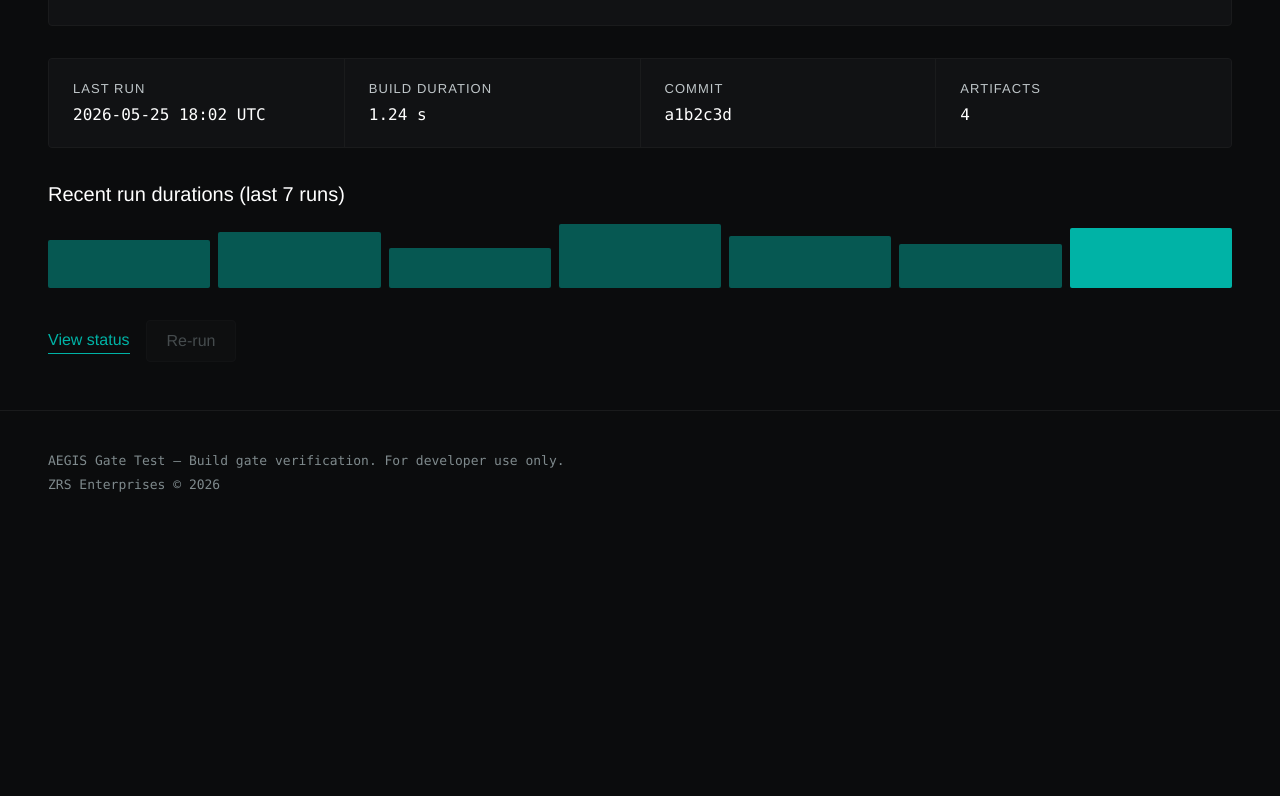
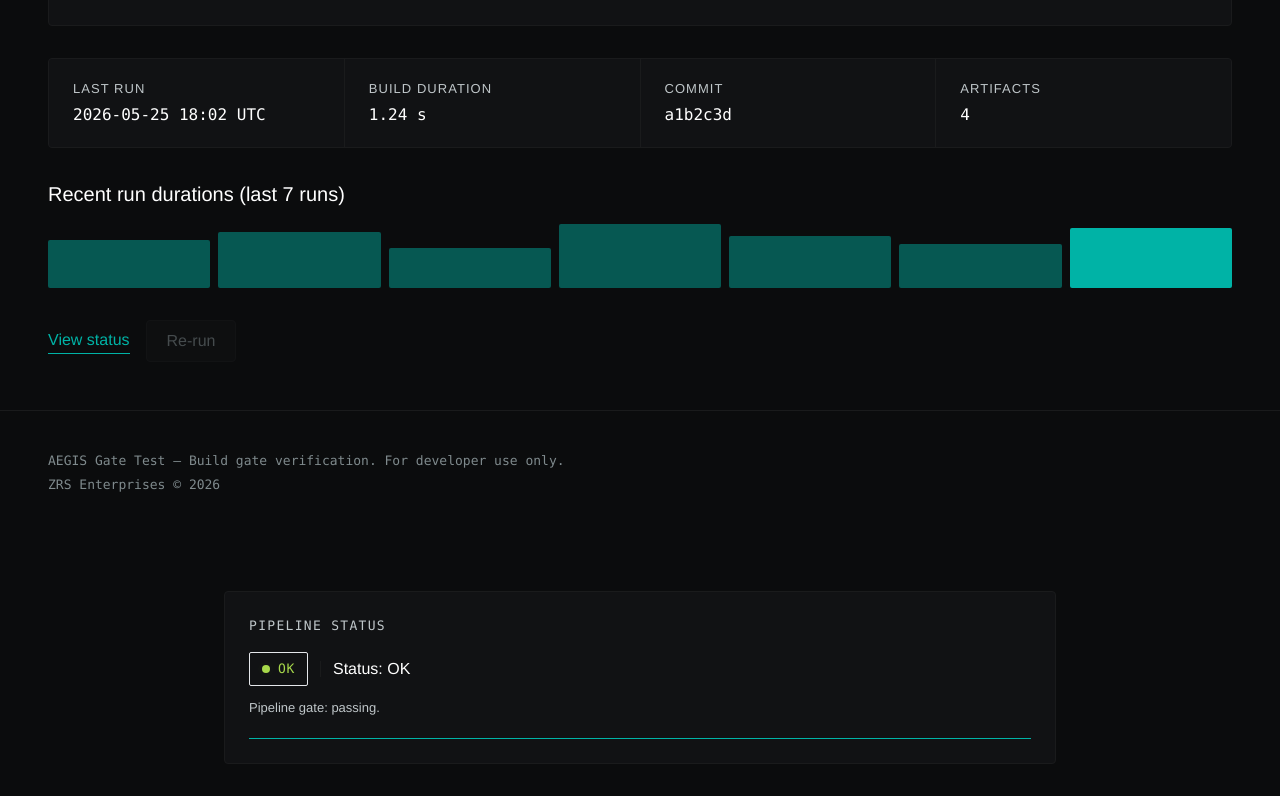
Before and after one commit to AEGIS-OSX/auditgatetest2, a Next.js app: page / in a window 1280 px wide. Shown: the part 385-1181 px from the top of the page. Before the commit the page ends 944 px from the top, so only its background shows below. Built offline with nearby package versions, Linux system fonts and the light colour scheme.

Commit message:
feat: StatusPanel — compact teal-accented status badge + one-line status copy. aria-live region. id='status-panel' for anchor  [worker-coder via sterling]

```diff
--- /dev/null
+++ b/app/components/StatusPanel.tsx
@@ -0,0 +1,124 @@
+"use client";
+import { motion } from "framer-motion";
+
+type StatusValue = "ok" | "fail" | "unknown";
+
+interface StatusPanelProps {
+  status?: StatusValue;
+  statusLabel?: string;
+  statusCopy?: string;
+}
+
+const STATUS_CONFIG: Record<StatusValue, { label: string; dotClass: string; badgeClass: string; badgeTextClass: string }> = {
+  ok: {
+    label: "OK",
+    dotClass: "bg-[var(--agt-success)]",
+    badgeClass: "bg-[var(--agt-success)]/10 border-[var(--agt-success)]/30",
+    badgeTextClass: "text-[var(--agt-success)]",
+  },
+  fail: {
+    label: "FAIL",
+    dotClass: "bg-red-500",
+    badgeClass: "bg-red-500/10 border-red-500/30",
+    badgeTextClass: "text-red-400",
+  },
+  unknown: {
+    label: "UNKNOWN",
+    dotClass: "bg-[var(--agt-muted)]",
+    badgeClass: "bg-[var(--agt-muted)]/10 border-[var(--agt-muted)]/30",
+    badgeTextClass: "text-[var(--agt-muted)]",
+  },
+};
+
+export function StatusPanel({
+  status = "ok",
+  statusLabel = "Status: OK",
+  statusCopy = "Pipeline gate: passing.",
+}: StatusPanelProps) {
+  const config = STATUS_CONFIG[status];
+
+  return (
+    <section
+      id="status-panel"
+      aria-label="Pipeline status"
+      className="w-full border border-[var(--agt-border)] bg-[var(--agt-surface)] rounded-[var(--radius-md)] p-6"
+    >
+      {/* Section label */}
+      <p
+        className="font-[family-name:var(--font-mono)] text-[length:var(--agt-type-small-size)] leading-[var(--agt-type-small-line)] text-[var(--agt-warm-gray)] uppercase tracking-widest mb-4"
+        aria-hidden="true"
+      >
+        Pipeline Status
+      </p>
+
+      {/* Badge + copy row */}
+      <div
+        role="status"
+        aria-live="polite"
+        aria-atomic="true"
+        className="flex flex-col sm:flex-row sm:items-center gap-3"
+      >
+        {/* Status badge */}
+        <motion.div
+          initial={{ opacity: 0, scale: 0.92 }}
+          animate={{ opacity: 1, scale: 1 }}
+          transition={{ duration: 0.2, ease: "easeOut" }}
+          className={`inline-flex items-center gap-2 px-3 py-1.5 rounded-[var(--radius-sm)] border font-[family-name:var(--font-mono)] text-[length:var(--agt-type-small-size)] leading-[var(--agt-type-small-line)] font-medium tracking-wider ${config.badgeClass} ${config.badgeTextClass}`}
+        >
+          {/* Pulse dot */}
+          <span className="relative flex h-2 w-2 shrink-0" aria-hidden="true">
+            {status === "ok" && (
+              <span
+                className={`animate-ping absolute inline-flex h-full w-full rounded-full opacity-60 ${config.dotClass}`}
+              />
+            )}
+            <span
+              className={`relative inline-flex rounded-full h-2 w-2 ${config.dotClass}`}
+            />
+          </span>
+          {config.label}
+        </motion.div>
+
+        {/* Divider (desktop only) */}
+        <span
+          className="hidden sm:block w-px h-4 bg-[var(--agt-border)]"
+          aria-hidden="true"
+        />
+
+        {/* Status label */}
+        <motion.p
+          initial={{ opacity: 0, x: -4 }}
+          animate={{ opacity: 1, x: 0 }}
+          transition={{ duration: 0.2, ease: "easeOut", delay: 0.05 }}
+          className="font-[family-name:var(--font-ui)] text-[length:var(--agt-type-body-size)] leading-[var(--agt-type-body-line)] font-medium text-[var(--agt-text)]"
+        >
+          {statusLabel}
+        </motion.p>
+      </div>
+
+      {/* One-line status copy */}
+      <motion.p
+        initial={{ opacity: 0 }}
+        animate={{ opacity: 1 }}
+        transition={{ duration: 0.25, ease: "easeOut", delay: 0.1 }}
+        className="mt-3 font-[family-name:var(--font-ui)] text-[length:var(--agt-type-small-size)] leading-[var(--agt-type-small-line)] text-[var(--agt-warm-gray)]"
+      >
+        {statusCopy}
+      </motion.p>
+
+      {/* Teal accent rule */}
+      <div
+        className="mt-5 h-px w-full bg-[var(--agt-border)]"
+        aria-hidden="true"
+      >
+        <motion.div
+          initial={{ scaleX: 0 }}
+          animate={{ scaleX: 1 }}
+          transition={{ duration: 0.35, ease: "easeOut", delay: 0.15 }}
+          style={{ transformOrigin: "left" }}
+          className="h-px w-full bg-[var(--agt-accent)]"
+        />
+      </div>
+    </section>
+  );
+}
--- a/app/page.tsx
+++ b/app/page.tsx
@@ -1,10 +1,18 @@
 "use client";
 import { PageHeader } from "./components/PageHeader";
+import { StatusPanel } from "./components/StatusPanel";
 
 export default function Home() {
   return (
     <main id="top">
       <PageHeader />
+      <div className="max-w-4xl mx-auto px-4 sm:px-6 lg:px-8 py-8">
+        <StatusPanel
+          status="ok"
+          statusLabel="Status: OK"
+          statusCopy="Pipeline gate: passing."
+        />
+      </div>
     </main>
   );
 }
```
